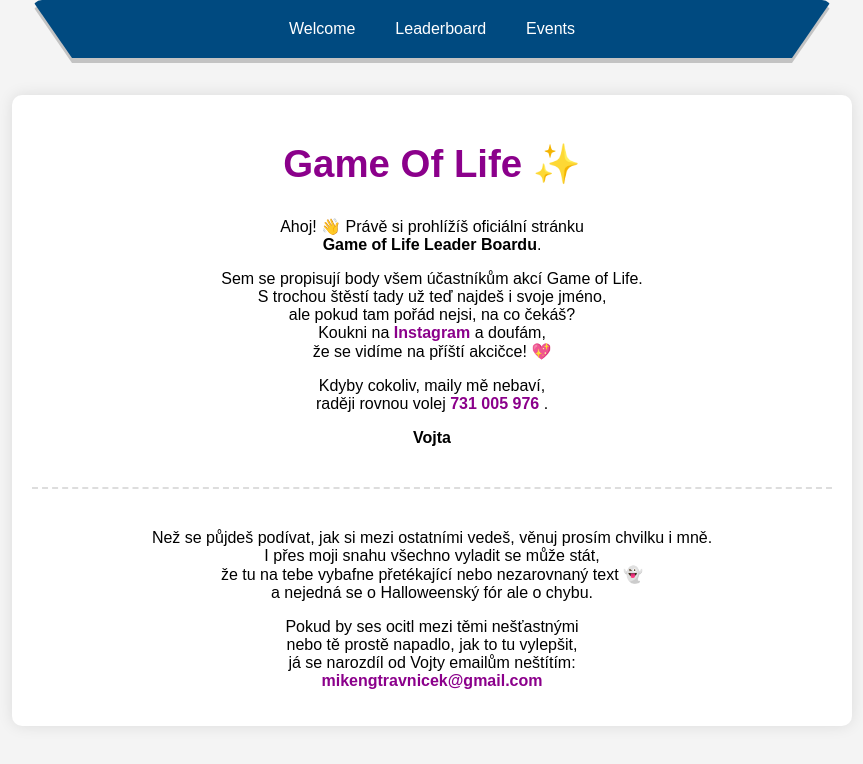
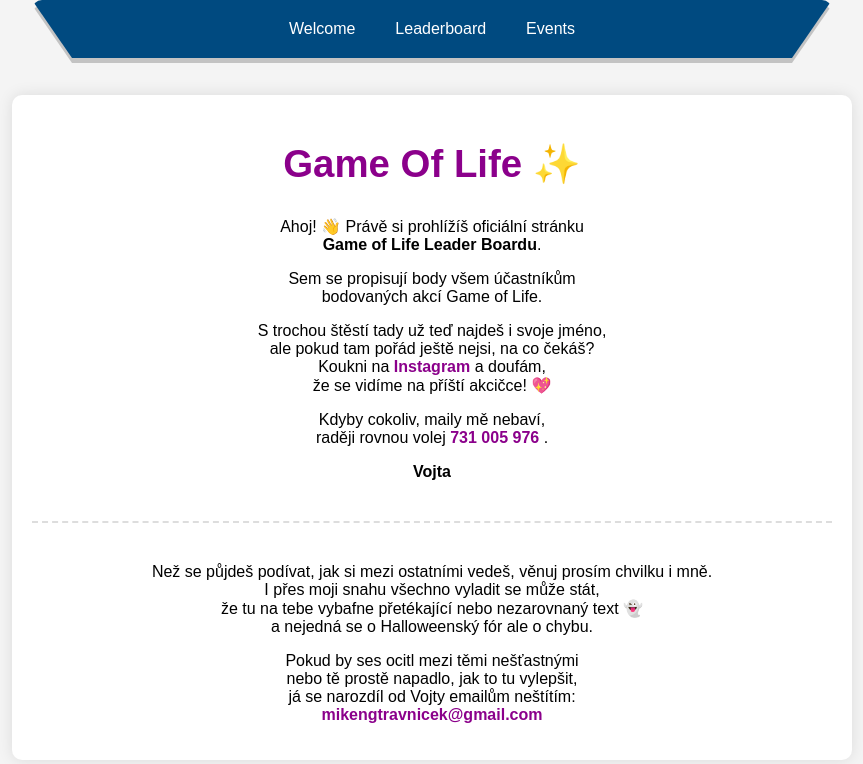
Before and after one commit to michaeltravnicek/GameOfLive, a Django app: page / in a window 1280 px wide. Shown: the top 764 px of the page, without its empty margins (208-1071 px from the left). Run offline with Django 5.2, Linux system fonts and the light colour scheme.

Commit message:
Welcome2

```diff
--- a/djangotutorial/leaderboard/templates/welcome.html
+++ b/djangotutorial/leaderboard/templates/welcome.html
@@ -19,9 +19,12 @@
     </p>
 
     <p>
-      Sem se propisují body všem účastníkům akcí Game of Life. <br>
+      Sem se propisují body všem účastníkům <br>
+      bodovaných akcí Game of Life. <br>
+    </p>
+    <p>
       S trochou štěstí tady už teď najdeš i svoje jméno, <br>
-      ale pokud tam pořád nejsi, na co čekáš? <br>
+      ale pokud tam pořád ještě nejsi, na co čekáš? <br>
       Koukni na
       <a href="https://www.instagram.com/gameofyolo"
          target="_blank"
```
